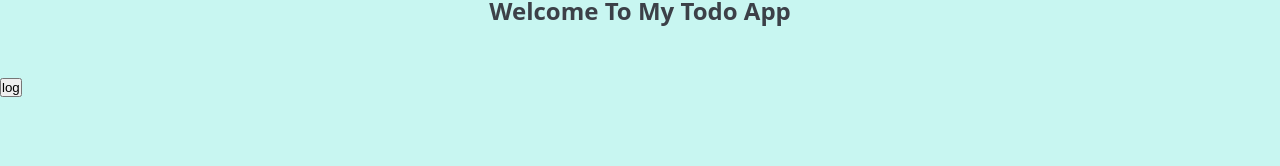
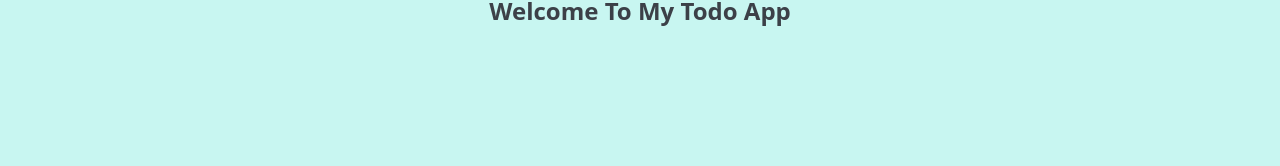
Before and after one commit to enisgtf/Fullstack-TodoApp, a Vue app in the folder TodoApp-client/: page / in a window 1280 px wide. Shown: the part 134-300 px from the top of the page. Built offline with nearby package versions, Linux system fonts and the light colour scheme.

Commit message:
Update App.vue

```diff
--- a/TodoApp-client/src/App.vue
+++ b/TodoApp-client/src/App.vue
@@ -1,7 +1,6 @@
 <template>
   <HeaderComp></HeaderComp>
   <RouterView></RouterView>
-  <button @click="log">log</button>
 </template>
 
 
@@ -11,9 +10,6 @@ import { RouterView } from 'vue-router';
 import { useUserStore } from './stores/store.js';
 
 
-const log = () => {
-  console.log(store)
-}
 
 const store = useUserStore()
 store.checkLocalStorage()
```
